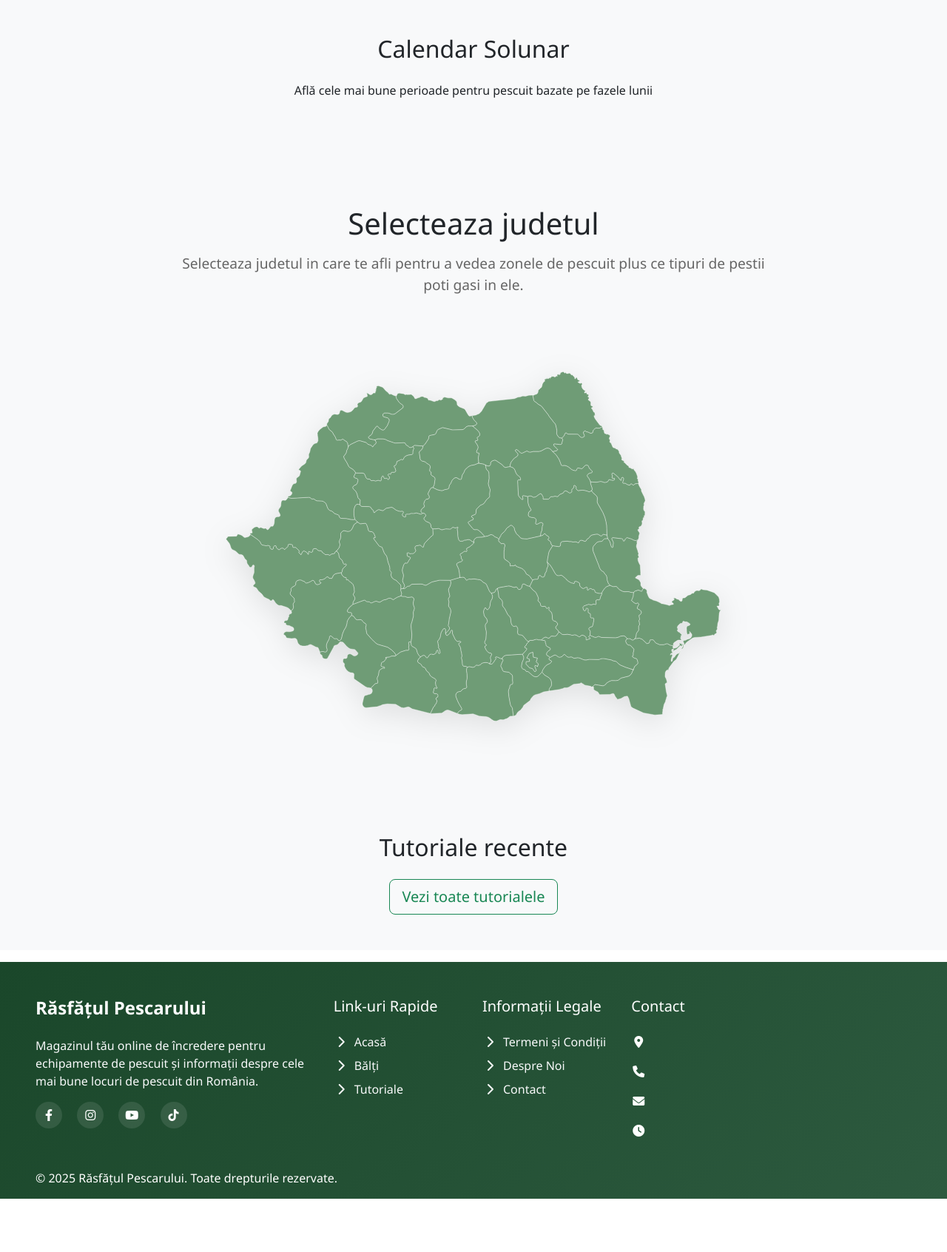
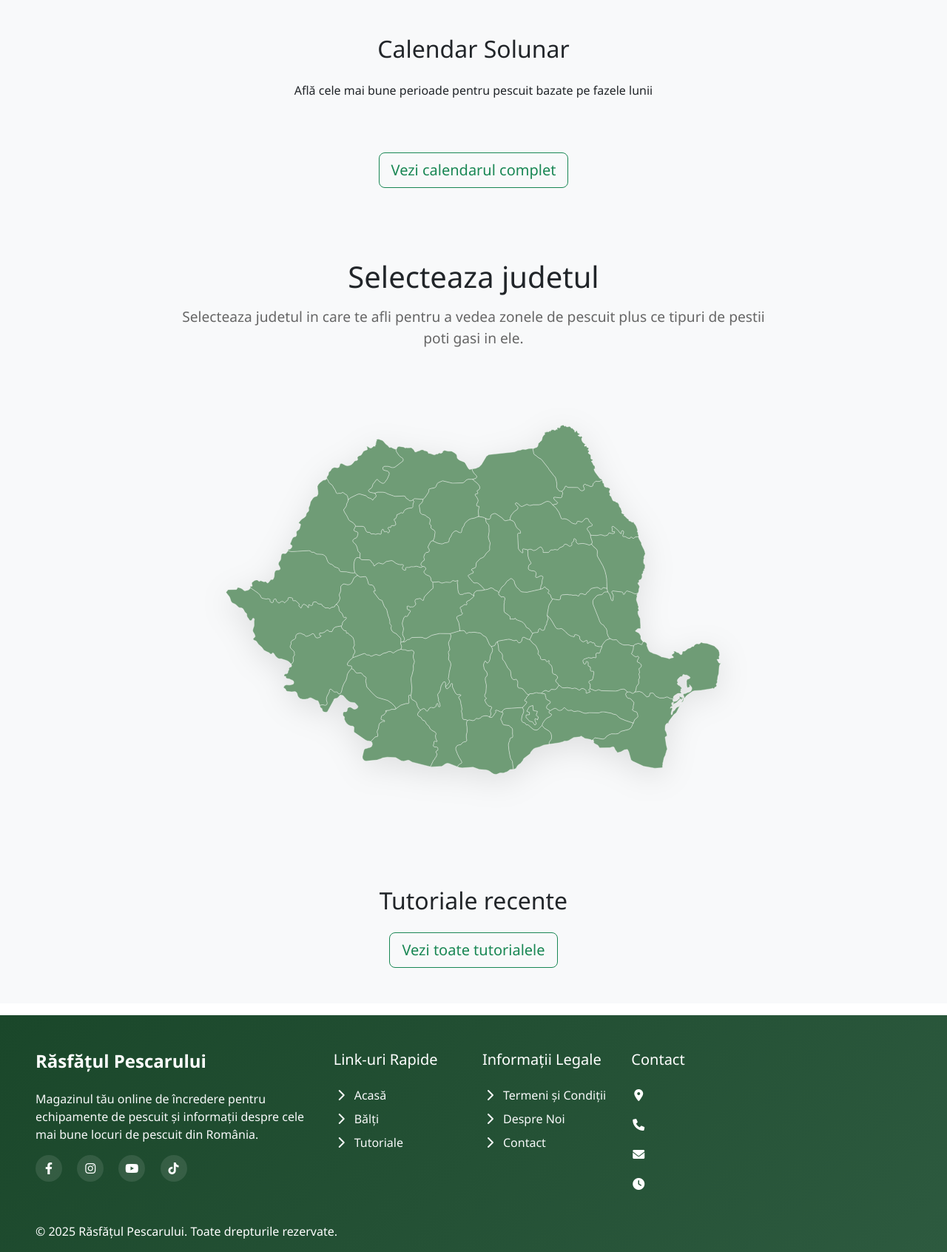
Before and after one commit to GaitanS/RasfatulPescarului-update, a Django app: template templates/index/index.html in a window 1280 px wide. Shown: the part 2687-4379 px from the top of the page at 74% size. Before the commit the page ends 4307 px from the top, so only its background shows below. Run offline with Django 5.2, Linux system fonts and the light colour scheme; the template is opened without the code that fills it, so the values that code supplies are empty; some libraries are stand-ins or nearby versions.

Commit message:
buton index page solunar

```diff
--- a/templates/index/index.html
+++ b/templates/index/index.html
@@ -259,6 +259,12 @@
             </div>
             {% endfor %}
         </div>
+
+        <div class="text-center mt-4">
+            <a href="{% url 'main:solunar_calendar' %}" class="btn btn-outline-success btn-lg">
+                Vezi calendarul complet
+            </a>
+        </div>
     </div>
 </section>
 
```
